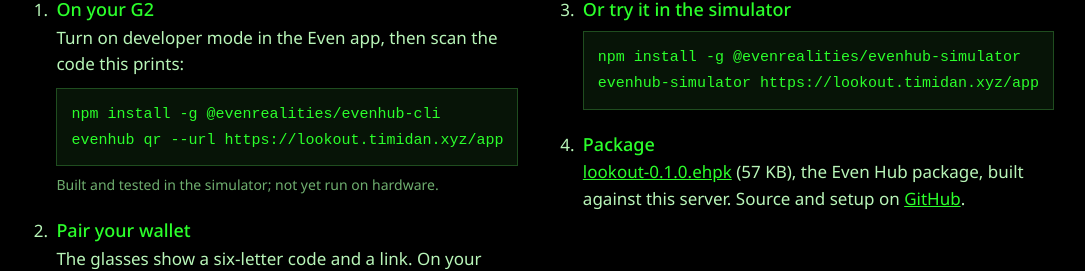
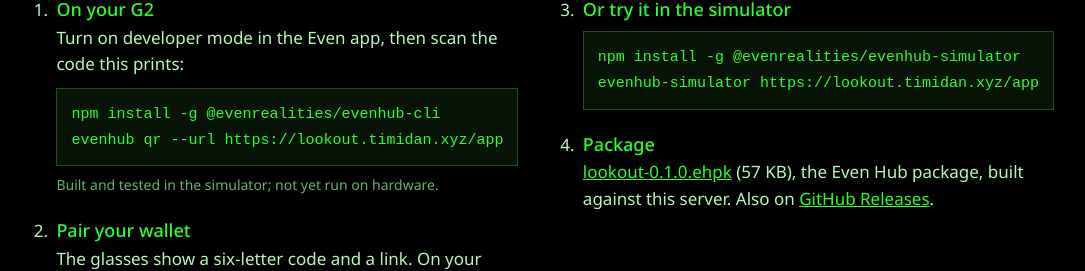
Before and after one commit to Timidan/lookout, a plain HTML site: page site/index.html in a window 1280 px wide. Shown: the part 3511-3782 px from the top of the page, without its empty margins (104-1189 px from the left). Drawn offline with Linux system fonts and the light colour scheme.

Commit message:
Site: link the GitHub release

```diff
--- a/site/index.html
+++ b/site/index.html
@@ -132,7 +132,7 @@ evenhub qr --url https://lookout.timidan.xyz/app</code></pre><p class="note">Bui
         <li><h3>Or try it in the simulator</h3>
           <pre><code>npm install -g @evenrealities/evenhub-simulator
 evenhub-simulator https://lookout.timidan.xyz/app</code></pre></li>
-        <li><h3>Package</h3><a href="lookout-0.1.0.ehpk" download>lookout-0.1.0.ehpk</a> (57 KB), the Even Hub package, built against this server. Source and setup on <a href="https://github.com/Timidan/lookout">GitHub</a>.</li>
+        <li><h3>Package</h3><a href="lookout-0.1.0.ehpk" download>lookout-0.1.0.ehpk</a> (57 KB), the Even Hub package, built against this server. Also on <a href="https://github.com/Timidan/lookout/releases/latest">GitHub Releases</a>.</li>
       </ol>
     </div>
   </section>
```
